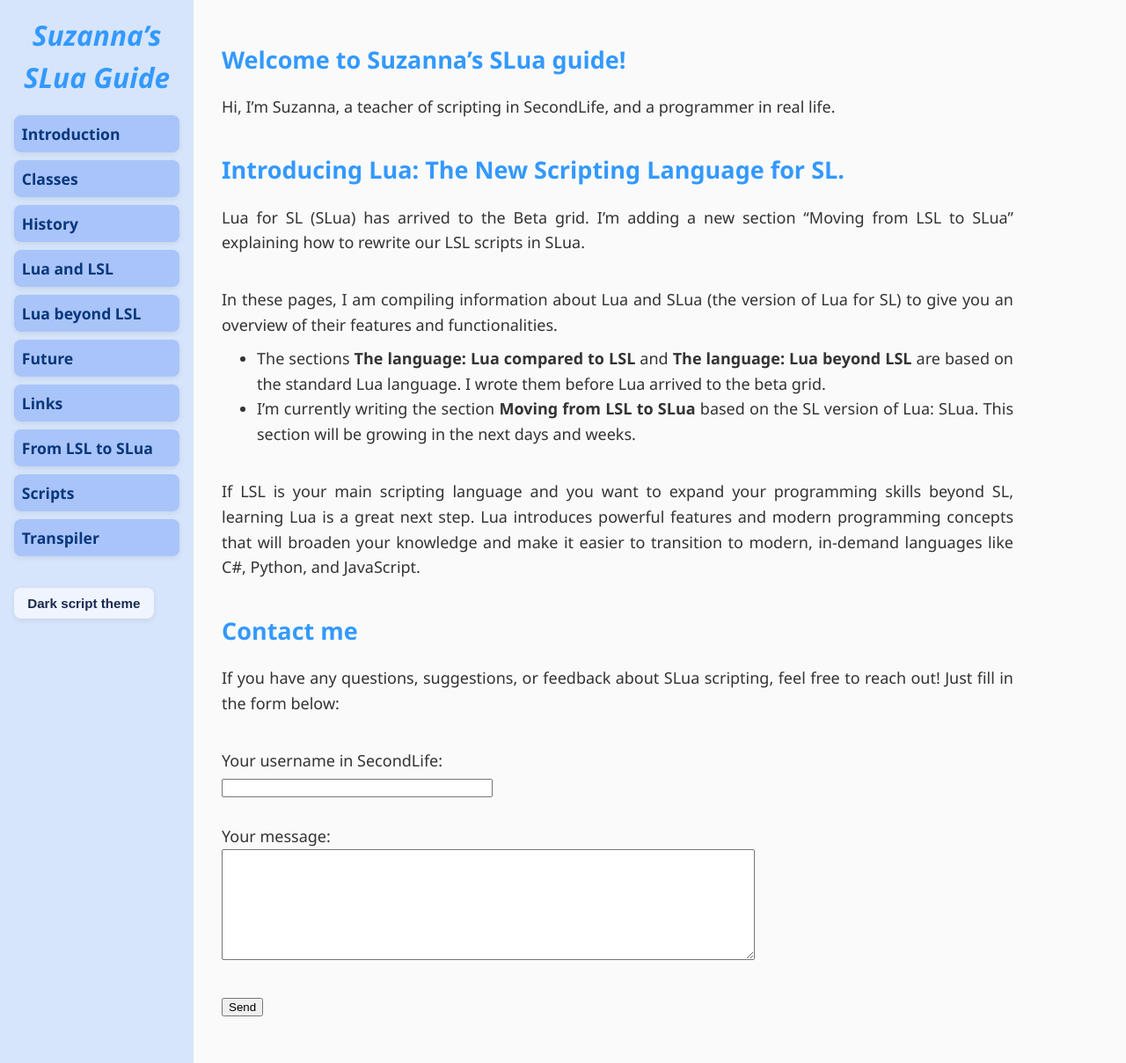
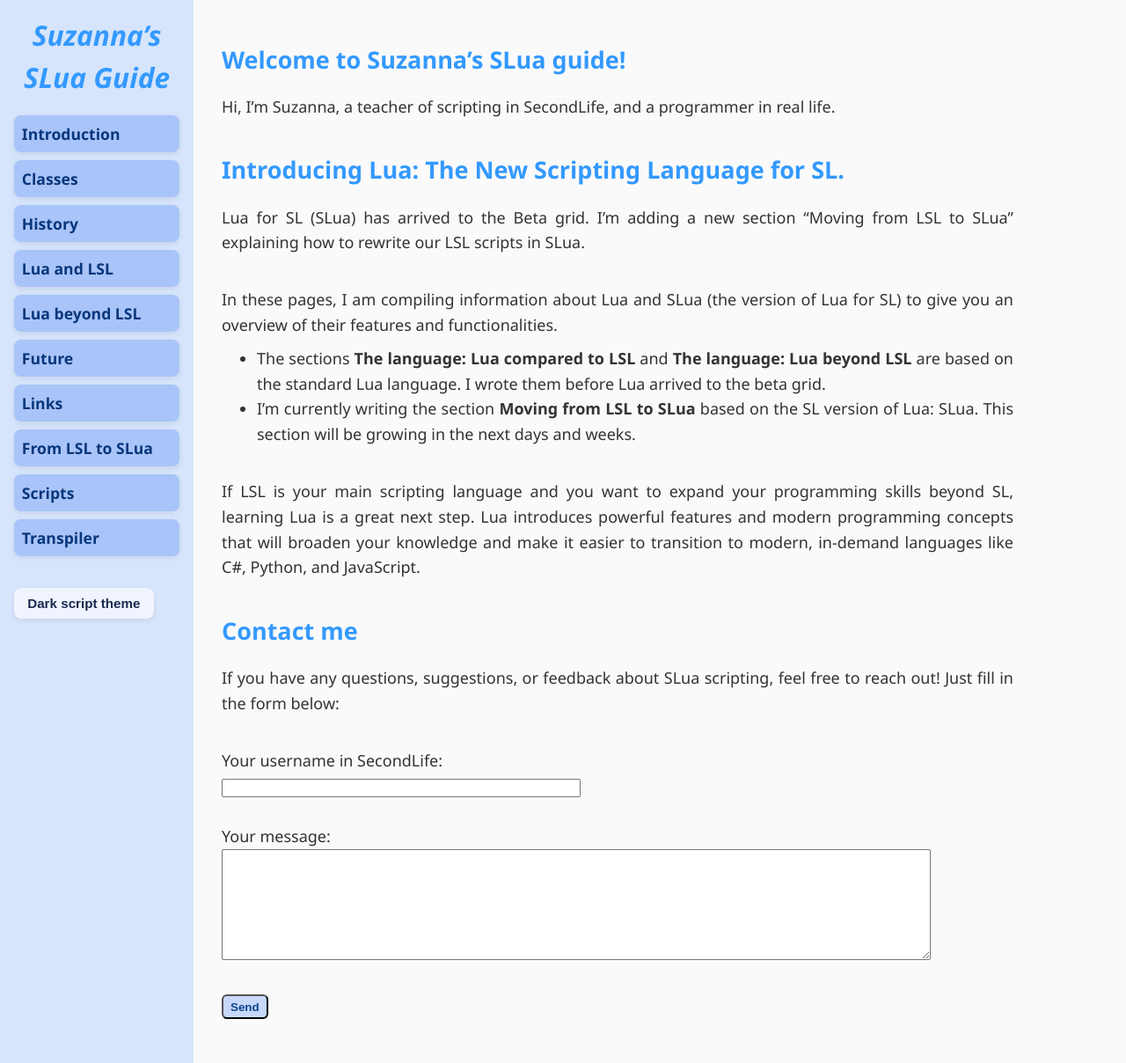
Before and after one commit to Suzanna-Linn/slua, a Jekyll site: the page built from docs/index.md, in a window 1280 px wide and 1208 px high. Shown: the whole window at 88% size. Built offline with Jekyll 4.4.1, drawn with Linux system fonts in a browser that asks for light colours; nearby versions of some CDN libraries; comment, search, counter and statistics services are not loaded.

Commit message:
Update index.md

```diff
--- a/docs/index.md
+++ b/docs/index.md
@@ -22,12 +22,12 @@ If you have any questions, suggestions, or feedback about SLua scripting, feel f
 
 <form id="contact-form">
   <label for="username">Your username in SecondLife:</label><br />
-  <input type="text" id="username" name="username" required style="width: 100%; max-width: 300px;" /><br /><br />
+  <input type="text" id="username" name="username" required style="width: 100%; max-width: 400px;" /><br /><br />
 
   <label for="message">Your message:</label><br />
-  <textarea id="message" name="message" rows="8" required style="width: 100%; max-width: 600px;"></textarea><br /><br />
+  <textarea id="message" name="message" rows="8" required style="width: 100%; max-width: 800px;"></textarea><br /><br />
 
-  <button type="submit">Send</button>
+  <button type="submit" style = "padding: 0.35em 0.6em; background: #c7d8fb; color: #08448c; font-weight: 600; border-radius: 6px;">Send</button>
 </form>
 
 <div id="response" style="margin-top: 1em;"></div>
```
